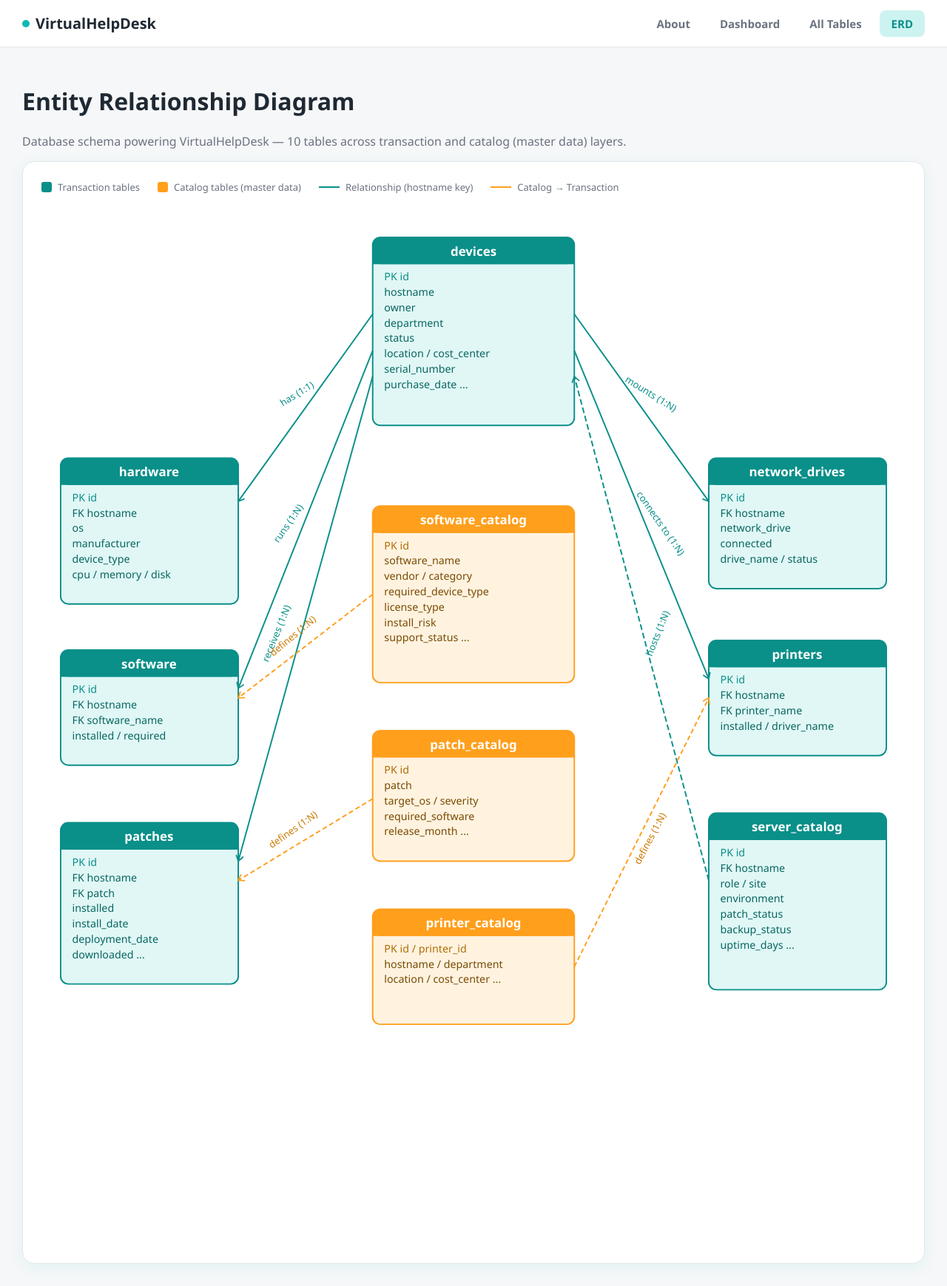
After one commit to heelstriker/virtualhelpdesk, a Flask app: page /erd in a window 1280 px wide. The commit adds this page. Shown: the whole page at 74% size. Run offline with Flask 3, Linux system fonts and the light colour scheme.

Commit message:
add ERD Page

```diff
--- a/app.py
+++ b/app.py
@@ -205,6 +205,10 @@ def all_tables():
         tables=tables,
     )
 
+@app.route("/erd")
+def erd():
+    return render_template("erd.html", active_page="erd")
+
 
 @app.errorhandler(500)
 def error(e):
--- /dev/null
+++ b/static/src/css/erd.css
@@ -0,0 +1,65 @@
+/* ============================================
+   ERD Page - page specific styles
+   ============================================ */
+
+.erd-header{
+    margin-bottom: 8px;
+}
+
+.erd-header p{
+    color: var(--text-soft);
+    margin-top: 4px;
+}
+
+.erd-panel{
+    background: var(--panel);
+    border: 1px solid var(--border);
+    border-radius: 16px;
+    padding: 25px;
+    box-shadow: 0 5px 20px rgba(15,185,177,.08);
+}
+
+.erd-legend{
+    display: flex;
+    gap: 24px;
+    margin-bottom: 20px;
+    flex-wrap: wrap;
+}
+
+.erd-legend-item{
+    display: flex;
+    align-items: center;
+    gap: 8px;
+    font-size: 13px;
+    color: var(--text-soft);
+}
+
+.erd-legend-dot{
+    width: 14px;
+    height: 14px;
+    border-radius: 3px;
+    flex-shrink: 0;
+}
+
+.erd-legend-line{
+    width: 28px;
+    height: 2px;
+    flex-shrink: 0;
+}
+
+.erd-svg-wrap{
+    width: 100%;
+    overflow-x: auto;
+}
+
+.erd-svg-wrap svg{
+    min-width: 860px;
+    width: 100%;
+    display: block;
+}
+
+@media (max-width: 768px){
+    .erd-legend{
+        gap: 14px;
+    }
+}
--- a/static/src/javascript/dashboard.js
+++ b/static/src/javascript/dashboard.js
@@ -53,7 +53,7 @@ document.addEventListener('DOMContentLoaded', function () {
     new Chart(document.getElementById('complianceChart'), {
         type: 'doughnut',
         data: {
-            labels: ['Compliant %', 'At Risk %'],
+            labels: ['Compliant', 'At Risk'],
             datasets: [{
                 data: [compliancePercent, riskPercent],
                 backgroundColor: ['#0fb9b1', '#e63946'],
--- a/templates/base.html
+++ b/templates/base.html
@@ -20,6 +20,7 @@
             <a href="{{ url_for('show_readme') }}" class="{{ 'active' if active_page == 'readme' else '' }}">About</a>
             <a href="{{ url_for('dashboard') }}" class="{{ 'active' if active_page == 'dashboard' else '' }}">Dashboard</a>
             <a href="{{ url_for('all_tables') }}" class="{{ 'active' if active_page == 'all_tables' else '' }}">All Tables</a>
+            <a href="{{ url_for('erd') }}" class="{{ 'active' if active_page == 'erd' else '' }}">ERD</a>
         </div>
 
         <button class="navbar-toggle" id="navbarToggle" aria-label="Toggle menu">
@@ -33,6 +34,7 @@
         <a href="{{ url_for('show_readme') }}" class="{{ 'active' if active_page == 'readme' else '' }}">About</a>
         <a href="{{ url_for('dashboard') }}" class="{{ 'active' if active_page == 'dashboard' else '' }}">Dashboard</a>
         <a href="{{ url_for('all_tables') }}" class="{{ 'active' if active_page == 'all_tables' else '' }}">All Tables</a>
+        <a href="{{ url_for('erd') }}" class="{{ 'active' if active_page == 'erd' else '' }}">ERD</a>
     </div>
 
     <main>
--- /dev/null
+++ b/templates/erd.html
@@ -0,0 +1,235 @@
+{% extends "base.html" %}
+
+{% block title %}ER Diagram - VirtualHelpDesk{% endblock %}
+
+{% block extra_css %}
+<link rel="stylesheet" href="{{ url_for('static', filename='src/css/erd.css') }}">
+{% endblock %}
+
+{% block content %}
+
+<div class="erd-header">
+    <h1>Entity Relationship Diagram</h1>
+    <p>Database schema powering VirtualHelpDesk — 10 tables across transaction and catalog (master data) layers.</p>
+</div>
+
+<div class="erd-panel">
+
+    <div class="erd-legend">
+        <div class="erd-legend-item">
+            <div class="erd-legend-dot" style="background:#0a8f89;"></div>
+            Transaction tables
+        </div>
+        <div class="erd-legend-item">
+            <div class="erd-legend-dot" style="background:#ff9f1c;"></div>
+            Catalog tables (master data)
+        </div>
+        <div class="erd-legend-item">
+            <div class="erd-legend-line" style="background:#0a8f89;"></div>
+            Relationship (hostname key)
+        </div>
+        <div class="erd-legend-item">
+            <div class="erd-legend-line" style="background:#ff9f1c; border-top: 2px dashed #ff9f1c; height:0;"></div>
+            Catalog → Transaction
+        </div>
+    </div>
+
+    <div class="erd-svg-wrap">
+    <svg viewBox="0 0 900 1080" role="img" xmlns="http://www.w3.org/2000/svg">
+      <title>VirtualHelpDesk ER Diagram</title>
+      <desc>ER diagram showing 10 tables: transaction tables in teal, catalog (master data) tables in orange.</desc>
+      <defs>
+        <marker id="arr-teal" viewBox="0 0 10 10" refX="8" refY="5" markerWidth="6" markerHeight="6" orient="auto-start-reverse">
+          <path d="M2 1L8 5L2 9" fill="none" stroke="#0a8f89" stroke-width="1.5" stroke-linecap="round" stroke-linejoin="round"/>
+        </marker>
+        <marker id="arr-orange" viewBox="0 0 10 10" refX="8" refY="5" markerWidth="6" markerHeight="6" orient="auto-start-reverse">
+          <path d="M2 1L8 5L2 9" fill="none" stroke="#ff9f1c" stroke-width="1.5" stroke-linecap="round" stroke-linejoin="round"/>
+        </marker>
+      </defs>
+
+      <!-- ========== LEFT COLUMN ========== -->
+
+      <!-- hardware y=260 -->
+      <g>
+        <rect x="20" y="260" width="185" height="152" rx="8" fill="#e0f7f6" stroke="#0a8f89" stroke-width="1.5"/>
+        <rect x="20" y="260" width="185" height="28" rx="8" fill="#0a8f89"/>
+        <rect x="20" y="280" width="185" height="8" fill="#0a8f89"/>
+        <text x="112" y="279" text-anchor="middle" font-size="13" font-weight="600" fill="#fff" font-family="'Segoe UI',sans-serif">hardware</text>
+        <text x="32" y="305" font-size="11" fill="#0a8f89" font-family="'Segoe UI',sans-serif">PK  id</text>
+        <text x="32" y="321" font-size="11" fill="#086660" font-family="'Segoe UI',sans-serif">FK  hostname</text>
+        <text x="32" y="337" font-size="11" fill="#086660" font-family="'Segoe UI',sans-serif">      os</text>
+        <text x="32" y="353" font-size="11" fill="#086660" font-family="'Segoe UI',sans-serif">      manufacturer</text>
+        <text x="32" y="369" font-size="11" fill="#086660" font-family="'Segoe UI',sans-serif">      device_type</text>
+        <text x="32" y="385" font-size="11" fill="#086660" font-family="'Segoe UI',sans-serif">      cpu / memory / disk</text>
+      </g>
+
+      <!-- software y=460 -->
+      <g>
+        <rect x="20" y="460" width="185" height="120" rx="8" fill="#e0f7f6" stroke="#0a8f89" stroke-width="1.5"/>
+        <rect x="20" y="460" width="185" height="28" rx="8" fill="#0a8f89"/>
+        <rect x="20" y="480" width="185" height="8" fill="#0a8f89"/>
+        <text x="112" y="479" text-anchor="middle" font-size="13" font-weight="600" fill="#fff" font-family="'Segoe UI',sans-serif">software</text>
+        <text x="32" y="505" font-size="11" fill="#0a8f89" font-family="'Segoe UI',sans-serif">PK  id</text>
+        <text x="32" y="521" font-size="11" fill="#086660" font-family="'Segoe UI',sans-serif">FK  hostname</text>
+        <text x="32" y="537" font-size="11" fill="#086660" font-family="'Segoe UI',sans-serif">FK  software_name</text>
+        <text x="32" y="553" font-size="11" fill="#086660" font-family="'Segoe UI',sans-serif">      installed / required</text>
+      </g>
+
+      <!-- patches y=640 -->
+      <g>
+        <rect x="20" y="640" width="185" height="168" rx="8" fill="#e0f7f6" stroke="#0a8f89" stroke-width="1.5"/>
+        <rect x="20" y="640" width="185" height="28" rx="8" fill="#0a8f89"/>
+        <rect x="20" y="660" width="185" height="8" fill="#0a8f89"/>
+        <text x="112" y="659" text-anchor="middle" font-size="13" font-weight="600" fill="#fff" font-family="'Segoe UI',sans-serif">patches</text>
+        <text x="32" y="685" font-size="11" fill="#0a8f89" font-family="'Segoe UI',sans-serif">PK  id</text>
+        <text x="32" y="701" font-size="11" fill="#086660" font-family="'Segoe UI',sans-serif">FK  hostname</text>
+        <text x="32" y="717" font-size="11" fill="#086660" font-family="'Segoe UI',sans-serif">FK  patch</text>
+        <text x="32" y="733" font-size="11" fill="#086660" font-family="'Segoe UI',sans-serif">      installed</text>
+        <text x="32" y="749" font-size="11" fill="#086660" font-family="'Segoe UI',sans-serif">      install_date</text>
+        <text x="32" y="765" font-size="11" fill="#086660" font-family="'Segoe UI',sans-serif">      deployment_date</text>
+        <text x="32" y="781" font-size="11" fill="#086660" font-family="'Segoe UI',sans-serif">      downloaded ...</text>
+      </g>
+
+      <!-- ========== CENTER COLUMN ========== -->
+
+      <!-- devices y=30 -->
+      <g>
+        <rect x="345" y="30" width="210" height="196" rx="8" fill="#e0f7f6" stroke="#0a8f89" stroke-width="1.5"/>
+        <rect x="345" y="30" width="210" height="28" rx="8" fill="#0a8f89"/>
+        <rect x="345" y="50" width="210" height="8" fill="#0a8f89"/>
+        <text x="450" y="49" text-anchor="middle" font-size="13" font-weight="600" fill="#fff" font-family="'Segoe UI',sans-serif">devices</text>
+        <text x="357" y="75"  font-size="11" fill="#0a8f89" font-family="'Segoe UI',sans-serif">PK  id</text>
+        <text x="357" y="91"  font-size="11" fill="#086660" font-family="'Segoe UI',sans-serif">      hostname</text>
+        <text x="357" y="107" font-size="11" fill="#086660" font-family="'Segoe UI',sans-serif">      owner</text>
+        <text x="357" y="123" font-size="11" fill="#086660" font-family="'Segoe UI',sans-serif">      department</text>
+        <text x="357" y="139" font-size="11" fill="#086660" font-family="'Segoe UI',sans-serif">      status</text>
+        <text x="357" y="155" font-size="11" fill="#086660" font-family="'Segoe UI',sans-serif">      location / cost_center</text>
+        <text x="357" y="171" font-size="11" fill="#086660" font-family="'Segoe UI',sans-serif">      serial_number</text>
+        <text x="357" y="187" font-size="11" fill="#086660" font-family="'Segoe UI',sans-serif">      purchase_date ...</text>
+      </g>
+
+      <!-- software_catalog y=310 -->
+      <g>
+        <rect x="345" y="310" width="210" height="184" rx="8" fill="#fff3e0" stroke="#ff9f1c" stroke-width="1.5"/>
+        <rect x="345" y="310" width="210" height="28" rx="8" fill="#ff9f1c"/>
+        <rect x="345" y="330" width="210" height="8" fill="#ff9f1c"/>
+        <text x="450" y="329" text-anchor="middle" font-size="13" font-weight="600" fill="#fff" font-family="'Segoe UI',sans-serif">software_catalog</text>
+        <text x="357" y="355" font-size="11" fill="#b36b00" font-family="'Segoe UI',sans-serif">PK  id</text>
+        <text x="357" y="371" font-size="11" fill="#7a4a00" font-family="'Segoe UI',sans-serif">      software_name</text>
+        <text x="357" y="387" font-size="11" fill="#7a4a00" font-family="'Segoe UI',sans-serif">      vendor / category</text>
+        <text x="357" y="403" font-size="11" fill="#7a4a00" font-family="'Segoe UI',sans-serif">      required_device_type</text>
+        <text x="357" y="419" font-size="11" fill="#7a4a00" font-family="'Segoe UI',sans-serif">      license_type</text>
+        <text x="357" y="435" font-size="11" fill="#7a4a00" font-family="'Segoe UI',sans-serif">      install_risk</text>
+        <text x="357" y="451" font-size="11" fill="#7a4a00" font-family="'Segoe UI',sans-serif">      support_status ...</text>
+      </g>
+
+      <!-- patch_catalog y=544 -->
+      <g>
+        <rect x="345" y="544" width="210" height="136" rx="8" fill="#fff3e0" stroke="#ff9f1c" stroke-width="1.5"/>
+        <rect x="345" y="544" width="210" height="28" rx="8" fill="#ff9f1c"/>
+        <rect x="345" y="564" width="210" height="8" fill="#ff9f1c"/>
+        <text x="450" y="563" text-anchor="middle" font-size="13" font-weight="600" fill="#fff" font-family="'Segoe UI',sans-serif">patch_catalog</text>
+        <text x="357" y="589" font-size="11" fill="#b36b00" font-family="'Segoe UI',sans-serif">PK  id</text>
+        <text x="357" y="605" font-size="11" fill="#7a4a00" font-family="'Segoe UI',sans-serif">      patch</text>
+        <text x="357" y="621" font-size="11" fill="#7a4a00" font-family="'Segoe UI',sans-serif">      target_os / severity</text>
+        <text x="357" y="637" font-size="11" fill="#7a4a00" font-family="'Segoe UI',sans-serif">      required_software</text>
+        <text x="357" y="653" font-size="11" fill="#7a4a00" font-family="'Segoe UI',sans-serif">      release_month ...</text>
+      </g>
+
+      <!-- printer_catalog y=730 -->
+      <g>
+        <rect x="345" y="730" width="210" height="120" rx="8" fill="#fff3e0" stroke="#ff9f1c" stroke-width="1.5"/>
+        <rect x="345" y="730" width="210" height="28" rx="8" fill="#ff9f1c"/>
+        <rect x="345" y="750" width="210" height="8" fill="#ff9f1c"/>
+        <text x="450" y="749" text-anchor="middle" font-size="13" font-weight="600" fill="#fff" font-family="'Segoe UI',sans-serif">printer_catalog</text>
+        <text x="357" y="775" font-size="11" fill="#b36b00" font-family="'Segoe UI',sans-serif">PK  id / printer_id</text>
+        <text x="357" y="791" font-size="11" fill="#7a4a00" font-family="'Segoe UI',sans-serif">      hostname / department</text>
+        <text x="357" y="807" font-size="11" fill="#7a4a00" font-family="'Segoe UI',sans-serif">      location / cost_center ...</text>
+      </g>
+
+      <!-- ========== RIGHT COLUMN ========== -->
+
+      <!-- network_drives y=260 -->
+      <g>
+        <rect x="695" y="260" width="185" height="136" rx="8" fill="#e0f7f6" stroke="#0a8f89" stroke-width="1.5"/>
+        <rect x="695" y="260" width="185" height="28" rx="8" fill="#0a8f89"/>
+        <rect x="695" y="280" width="185" height="8" fill="#0a8f89"/>
+        <text x="787" y="279" text-anchor="middle" font-size="13" font-weight="600" fill="#fff" font-family="'Segoe UI',sans-serif">network_drives</text>
+        <text x="707" y="305" font-size="11" fill="#0a8f89" font-family="'Segoe UI',sans-serif">PK  id</text>
+        <text x="707" y="321" font-size="11" fill="#086660" font-family="'Segoe UI',sans-serif">FK  hostname</text>
+        <text x="707" y="337" font-size="11" fill="#086660" font-family="'Segoe UI',sans-serif">      network_drive</text>
+        <text x="707" y="353" font-size="11" fill="#086660" font-family="'Segoe UI',sans-serif">      connected</text>
+        <text x="707" y="369" font-size="11" fill="#086660" font-family="'Segoe UI',sans-serif">      drive_name / status</text>
+      </g>
+
+      <!-- printers y=450 -->
+      <g>
+        <rect x="695" y="450" width="185" height="120" rx="8" fill="#e0f7f6" stroke="#0a8f89" stroke-width="1.5"/>
+        <rect x="695" y="450" width="185" height="28" rx="8" fill="#0a8f89"/>
+        <rect x="695" y="470" width="185" height="8" fill="#0a8f89"/>
+        <text x="787" y="469" text-anchor="middle" font-size="13" font-weight="600" fill="#fff" font-family="'Segoe UI',sans-serif">printers</text>
+        <text x="707" y="495" font-size="11" fill="#0a8f89" font-family="'Segoe UI',sans-serif">PK  id</text>
+        <text x="707" y="511" font-size="11" fill="#086660" font-family="'Segoe UI',sans-serif">FK  hostname</text>
+        <text x="707" y="527" font-size="11" fill="#086660" font-family="'Segoe UI',sans-serif">FK  printer_name</text>
+        <text x="707" y="543" font-size="11" fill="#086660" font-family="'Segoe UI',sans-serif">      installed / driver_name</text>
+      </g>
+
+      <!-- server_catalog y=630 -->
+      <g>
+        <rect x="695" y="630" width="185" height="184" rx="8" fill="#e0f7f6" stroke="#0a8f89" stroke-width="1.5"/>
+        <rect x="695" y="630" width="185" height="28" rx="8" fill="#0a8f89"/>
+        <rect x="695" y="650" width="185" height="8" fill="#0a8f89"/>
+        <text x="787" y="649" text-anchor="middle" font-size="13" font-weight="600" fill="#fff" font-family="'Segoe UI',sans-serif">server_catalog</text>
+        <text x="707" y="675" font-size="11" fill="#0a8f89" font-family="'Segoe UI',sans-serif">PK  id</text>
+        <text x="707" y="691" font-size="11" fill="#086660" font-family="'Segoe UI',sans-serif">FK  hostname</text>
+        <text x="707" y="707" font-size="11" fill="#086660" font-family="'Segoe UI',sans-serif">      role / site</text>
+        <text x="707" y="723" font-size="11" fill="#086660" font-family="'Segoe UI',sans-serif">      environment</text>
+        <text x="707" y="739" font-size="11" fill="#086660" font-family="'Segoe UI',sans-serif">      patch_status</text>
+        <text x="707" y="755" font-size="11" fill="#086660" font-family="'Segoe UI',sans-serif">      backup_status</text>
+        <text x="707" y="771" font-size="11" fill="#086660" font-family="'Segoe UI',sans-serif">      uptime_days ...</text>
+      </g>
+
+      <!-- ========== RELATIONSHIP LINES ========== -->
+
+      <!-- devices -> hardware  1:1  "has" -->
+      <line x1="345" y1="110" x2="205" y2="305" stroke="#0a8f89" stroke-width="1.5" marker-end="url(#arr-teal)"/>
+      <text font-size="10" fill="#0a8f89" font-family="'Segoe UI',sans-serif" text-anchor="middle" transform="translate(268,196) rotate(-32)">has (1:1)</text>
+
+      <!-- devices -> software  1:N  "runs" -->
+      <line x1="345" y1="148" x2="205" y2="500" stroke="#0a8f89" stroke-width="1.5" marker-end="url(#arr-teal)"/>
+      <text font-size="10" fill="#0a8f89" font-family="'Segoe UI',sans-serif" text-anchor="middle" transform="translate(260,330) rotate(-55)">runs (1:N)</text>
+
+      <!-- devices -> patches  1:N  "receives" -->
+      <line x1="345" y1="175" x2="205" y2="680" stroke="#0a8f89" stroke-width="1.5" marker-end="url(#arr-teal)"/>
+      <text font-size="10" fill="#0a8f89" font-family="'Segoe UI',sans-serif" text-anchor="middle" transform="translate(248,444) rotate(-68)">receives (1:N)</text>
+
+      <!-- devices -> network_drives  1:N  "mounts" -->
+      <line x1="555" y1="110" x2="695" y2="305" stroke="#0a8f89" stroke-width="1.5" marker-end="url(#arr-teal)"/>
+      <text font-size="10" fill="#0a8f89" font-family="'Segoe UI',sans-serif" text-anchor="middle" transform="translate(633,196) rotate(32)">mounts (1:N)</text>
+
+      <!-- devices -> printers  1:N  "connects to" -->
+      <line x1="555" y1="148" x2="695" y2="490" stroke="#0a8f89" stroke-width="1.5" marker-end="url(#arr-teal)"/>
+      <text font-size="10" fill="#0a8f89" font-family="'Segoe UI',sans-serif" text-anchor="middle" transform="translate(642,330) rotate(55)">connects to (1:N)</text>
+
+      <!-- server_catalog -> devices  1:N  "hosts" (arrow points to devices) -->
+      <line x1="695" y1="700" x2="555" y2="175" stroke="#0a8f89" stroke-width="1.5" stroke-dasharray="6 3" marker-end="url(#arr-teal)"/>
+      <text font-size="10" fill="#0a8f89" font-family="'Segoe UI',sans-serif" text-anchor="middle" transform="translate(645,444) rotate(-68)">hosts (1:N)</text>
+
+      <!-- software_catalog -> software  1:N  "defines" -->
+      <line x1="345" y1="402" x2="205" y2="510" stroke="#ff9f1c" stroke-width="1.5" stroke-dasharray="5 3" marker-end="url(#arr-orange)"/>
+      <text font-size="10" fill="#cc7a00" font-family="'Segoe UI',sans-serif" text-anchor="middle" transform="translate(264,448) rotate(-40)">defines (1:N)</text>
+
+      <!-- patch_catalog -> patches  1:N  "defines" -->
+      <line x1="345" y1="615" x2="205" y2="700" stroke="#ff9f1c" stroke-width="1.5" stroke-dasharray="5 3" marker-end="url(#arr-orange)"/>
+      <text font-size="10" fill="#cc7a00" font-family="'Segoe UI',sans-serif" text-anchor="middle" transform="translate(264,650) rotate(-35)">defines (1:N)</text>
+
+      <!-- printer_catalog -> printers  1:N  "defines" -->
+      <line x1="555" y1="790" x2="695" y2="510" stroke="#ff9f1c" stroke-width="1.5" stroke-dasharray="5 3" marker-end="url(#arr-orange)"/>
+      <text font-size="10" fill="#cc7a00" font-family="'Segoe UI',sans-serif" text-anchor="middle" transform="translate(637,658) rotate(-62)">defines (1:N)</text>
+
+    </svg>
+    </div>
+
+</div>
+
+{% endblock %}
```
Also changed, not shown: 14 other files.
